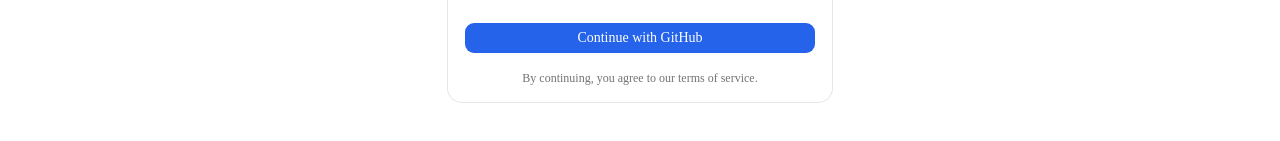
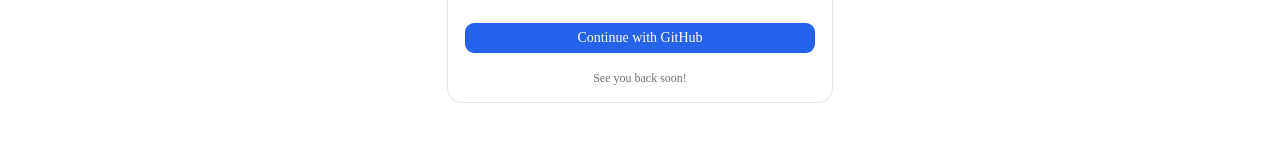
Before and after one commit to codea-n/RevuOps-web, a Next.js app: page /login in a window 1280 px wide. Shown: the part 417-558 px from the top of the page. Built offline with nearby package versions, Linux system fonts and the light colour scheme; no server answers.

Commit message:
updated text for login

```diff
--- a/app/login/page.tsx
+++ b/app/login/page.tsx
@@ -49,7 +49,7 @@
               Continue with GitHub
             </Button>
             <p className='text-xs text-center text-muted-foreground'>
-              By continuing, you agree to our terms of service.
+              See you back soon!
             </p>
           </CardContent>
         </Card>
```
